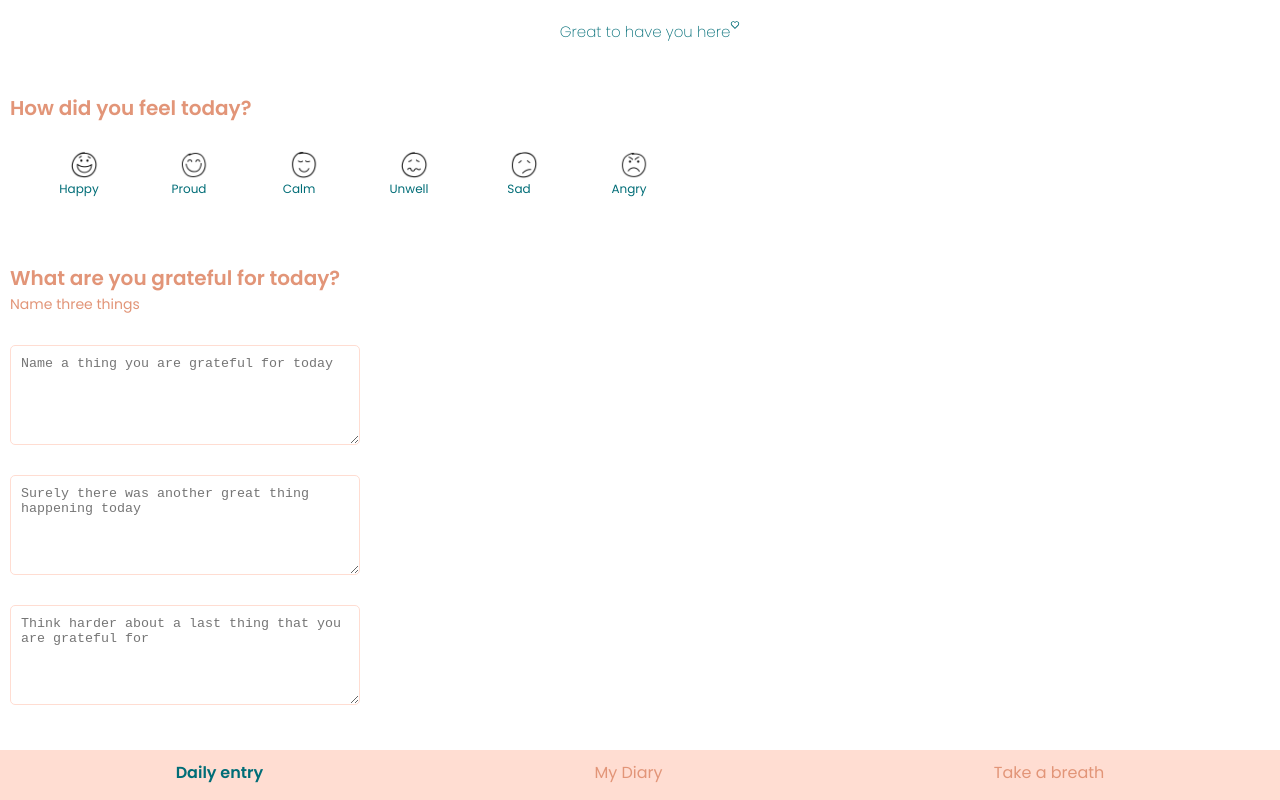
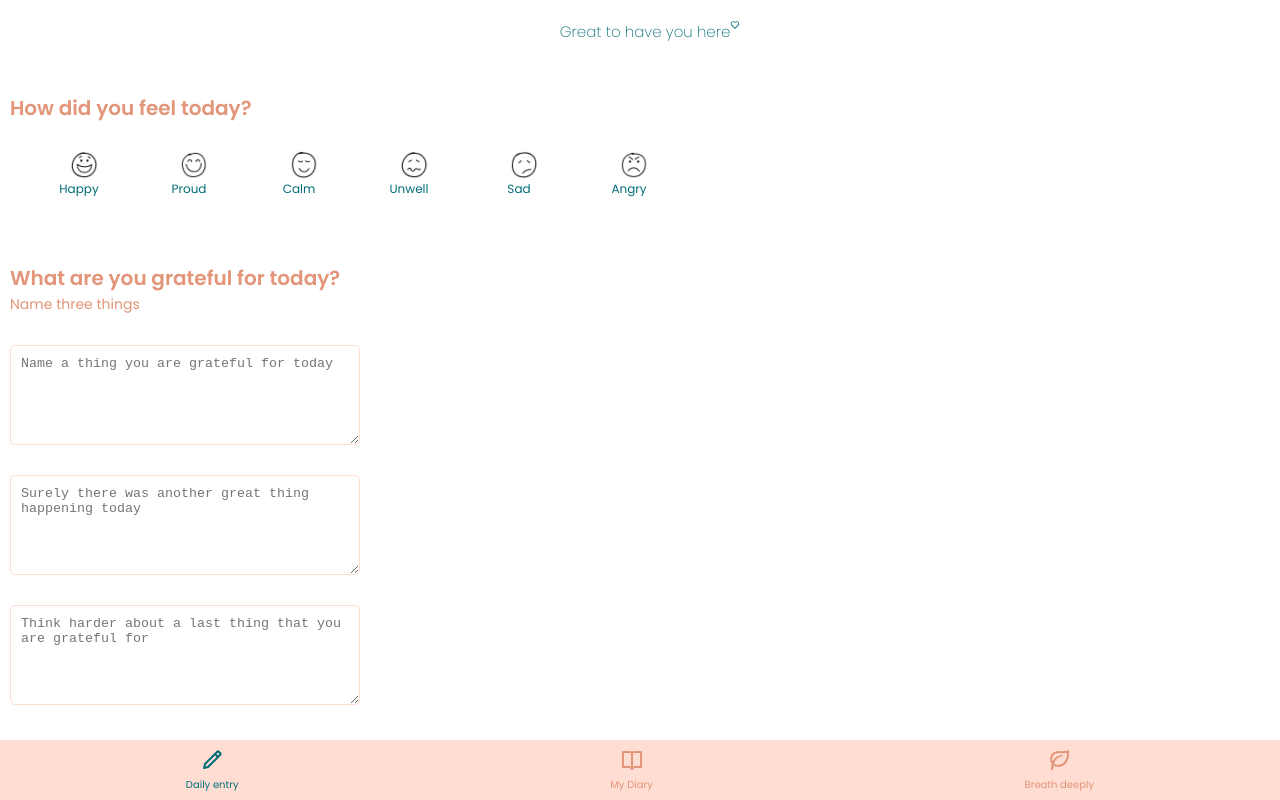
Before and after one commit to ckskr/capstone-project, a Next.js app: page /entry in a window 1280 px wide. Shown: the top 800 px of the page. Built offline with nearby package versions, Linux system fonts and the light colour scheme.

Commit message:
make changes to nav bar

```diff
--- a/src/components/Form/Form.js
+++ b/src/components/Form/Form.js
@@ -249,9 +249,7 @@ export default function Form() {
 	);
 }
 
-const StyledForm = styled.form`
-	margin-bottom: 70px;
-`;
+const StyledForm = styled.form``;
 
 const StyledTextarea = styled.textarea`
 	display: flex;
--- a/src/components/Navigation/Navigation.js
+++ b/src/components/Navigation/Navigation.js
@@ -1,19 +1,30 @@
 import Link from 'next/link';
 import {useRouter} from 'next/router';
 import styled from 'styled-components';
+
+import SVG from '../svg';
 
 export default function Navigation() {
 	const router = useRouter();
 	return (
 		<StyledNavigation>
 			<Link href="./entry">
-				<StyledLink active={router.pathname === '/entry'}>Daily entry</StyledLink>
+				<StyledLink active={router.pathname === '/entry'}>
+					<SVG variant="pen" size="24px" />
+					Daily entry
+				</StyledLink>
 			</Link>
 			<Link href="./diary">
-				<StyledLink active={router.pathname === '/diary'}>My Diary</StyledLink>
+				<StyledLink active={router.pathname === '/diary'}>
+					<SVG variant="diary" size="24px" />
+					My Diary
+				</StyledLink>
 			</Link>
 			<Link href="./breathwork">
-				<StyledLink active={router.pathname === '/breathwork'}>Take a breath</StyledLink>
+				<StyledLink active={router.pathname === '/breathwork'}>
+					<SVG variant="lotus" size="24px" />
+					Breath deeply
+				</StyledLink>
 			</Link>
 		</StyledNavigation>
 	);
@@ -26,16 +37,16 @@ const StyledNavigation = styled.nav`
 	bottom: 0;
 	left: 0;
 	justify-content: space-around;
-	height: 50px;
-	padding: 10px;
+	height: 60px;
 	background-color: var(--rose);
 `;
 
 const StyledLink = styled.a`
+	display: flex;
+	flex-direction: column;
+	align-items: center;
+	justify-content: center;
+	gap: 5px;
 	color: ${({active}) => (active ? 'var(--turq)' : 'var(--salmon)')};
-	font-weight: ${({active}) => (active ? '1000' : '500')};
-
-	&:hover {
-		font-weight: 1000;
-	}
+	font-size: 10px;
 `;
--- a/src/components/styledWrapper.jsx
+++ b/src/components/styledWrapper.jsx
@@ -1,7 +1,7 @@
 import styled from 'styled-components';
 const StyledWrapper = styled.div`
 	width: 100vw;
-	height: 100vh;
+	height: calc(100vh - 60px);
 `;
 
 export default StyledWrapper;
--- a/src/styles.js
+++ b/src/styles.js
@@ -55,9 +55,9 @@ export const GlobalStyle = createGlobalStyle`
 	}
 
 	body {
-		height: 100vh;
+		height: calc(100vh - 60px);;
 		margin: 0;
-		padding: 10px;
+		padding:10px;
 		font-family: 'Poppins', sans-serif;
 		font-size: 1rem;
 		font-style: "normal";
```
